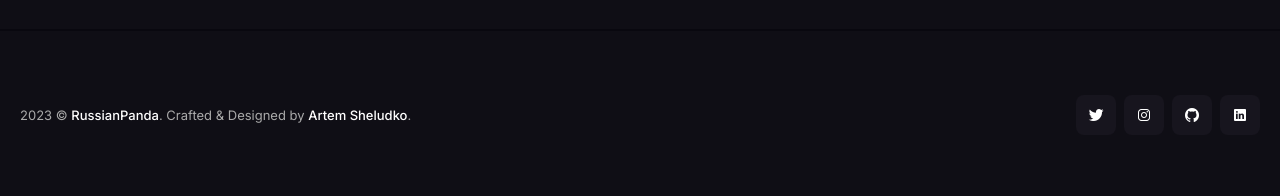
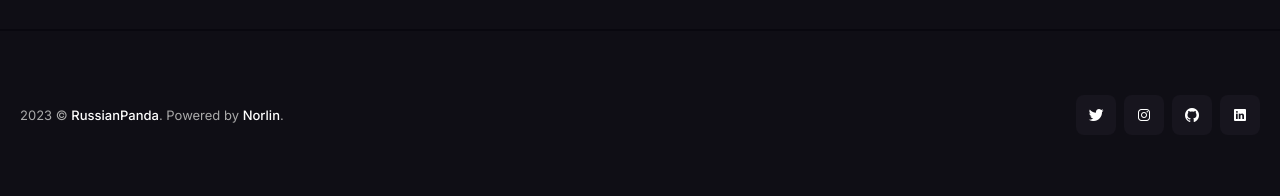
Before and after one commit to RussianPanda95/russianpanda95.github.io, a Jekyll site: the page built from index.html, in a window 1280 px wide. Shown: the part 1450-1646 px from the top of the page. Built offline with Jekyll 4.4.1, drawn with Linux system fonts in a browser that asks for light colours; nearby versions of some CDN libraries; the list of posts is cut into pages by our own code.

Commit message:
Second commit

```diff
--- a/_includes/footer.html
+++ b/_includes/footer.html
@@ -15,7 +15,7 @@
     <div class="row">
       <div class="col col-12">
       <div class="footer__inner">
-        <div class="copyright">{{site.time | date: '%Y'}} &copy; <a href="/">RussianPanda</a>. Crafted & Designed by <a href="https://jekyllthemes.io/developers/artem-sheludko">Artem Sheludko</a>.</div>
+        <div class="copyright">{{site.time | date: '%Y'}} &copy; <a href="/">RussianPanda</a>. Powered by <a href="https://norlin.netlify.app/">Norlin</a>.</div>
         {% include social-links.html %}
         </div>
       </div>
```
